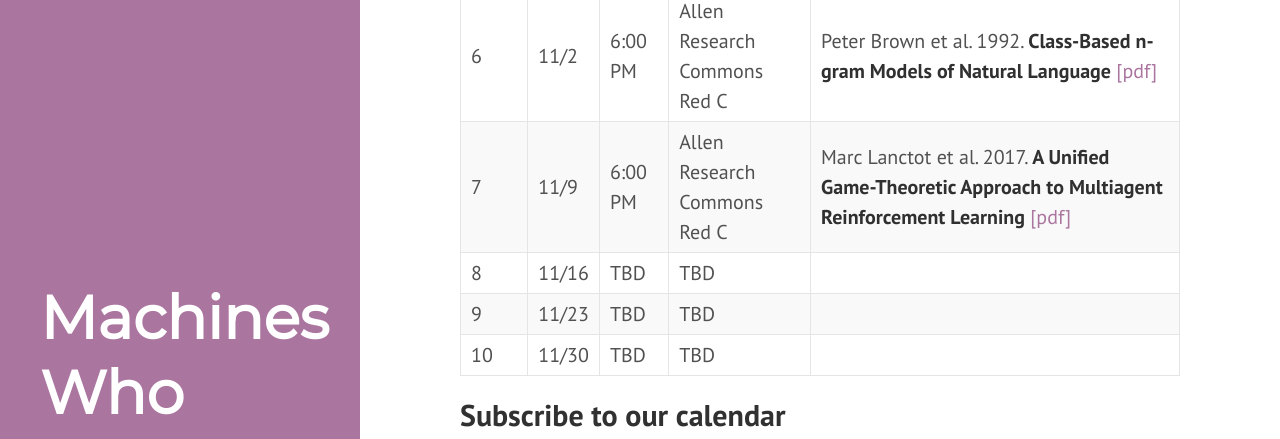
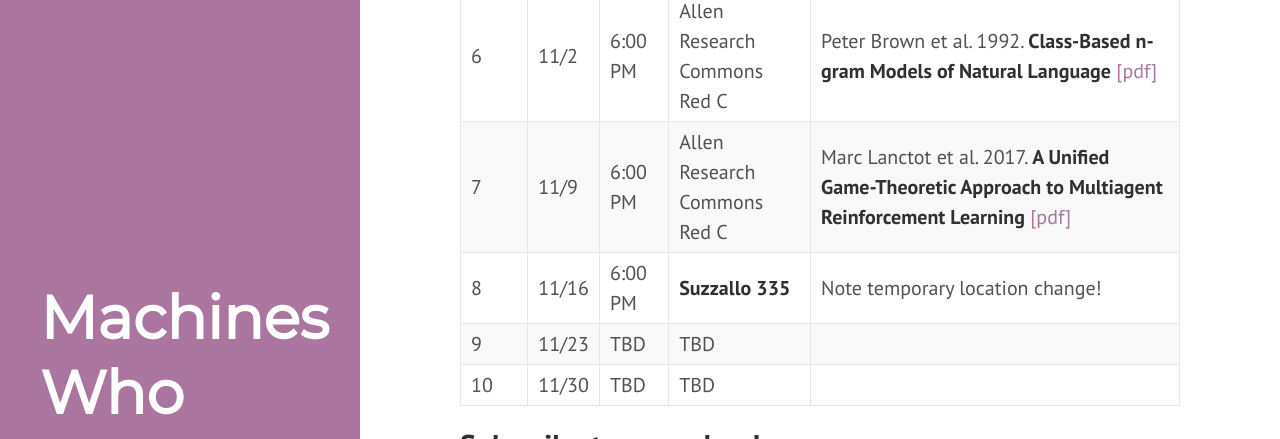
Before and after one commit to MachinesWhoLearn/machineswholearn.github.io, a Jekyll site: the page built from mwl_reading_group.md, in a window 1280 px wide and 900 px high, scrolled down 1174 px, cut to the strip 0-439 px from the top of the window. Built offline with Jekyll 4.4.1, drawn with Linux system fonts in a browser that asks for light colours.

Commit message:
Update calendar for nonstandard room on 11/16

```diff
--- a/mwl_reading_group.md
+++ b/mwl_reading_group.md
@@ -20,7 +20,7 @@ or two people assigned to lead a discussion about the readings.
 |    5 | 10/26 | 6:00 PM | Allen Research Commons Red C | David Silver et al. 2017. **Mastering the game of Go without human knowledge.** [[pdf]](https://www.nature.com/nature/journal/v550/n7676/full/nature24270.html) <br> Email mwluw@uw.edu if paper is paywalled|
 |    6 | 11/2 | 6:00 PM | Allen Research Commons Red C | Peter Brown et al. 1992. **Class-Based n-gram Models of Natural Language** [[pdf]](https://www.semanticscholar.org/paper/Class-Based-n-gram-Models-of-Natural-Language-Brown-Pietra/783480acff435bfbc15ffcdb4f15eccddaa0c810)|
 |    7 | 11/9 | 6:00 PM | Allen Research Commons Red C |  Marc Lanctot et al. 2017. **A Unified Game-Theoretic Approach to Multiagent Reinforcement Learning** [[pdf]](https://arxiv.org/abs/1711.00832) |
-|    8 | 11/16 | TBD | TBD |                     |
+|    8 | 11/16 | 6:00 PM | **Suzzallo 335** | Note temporary location change! |
 |    9 | 11/23 | TBD | TBD |                     |
 |   10 | 11/30 | TBD | TBD |                     |
 
```
